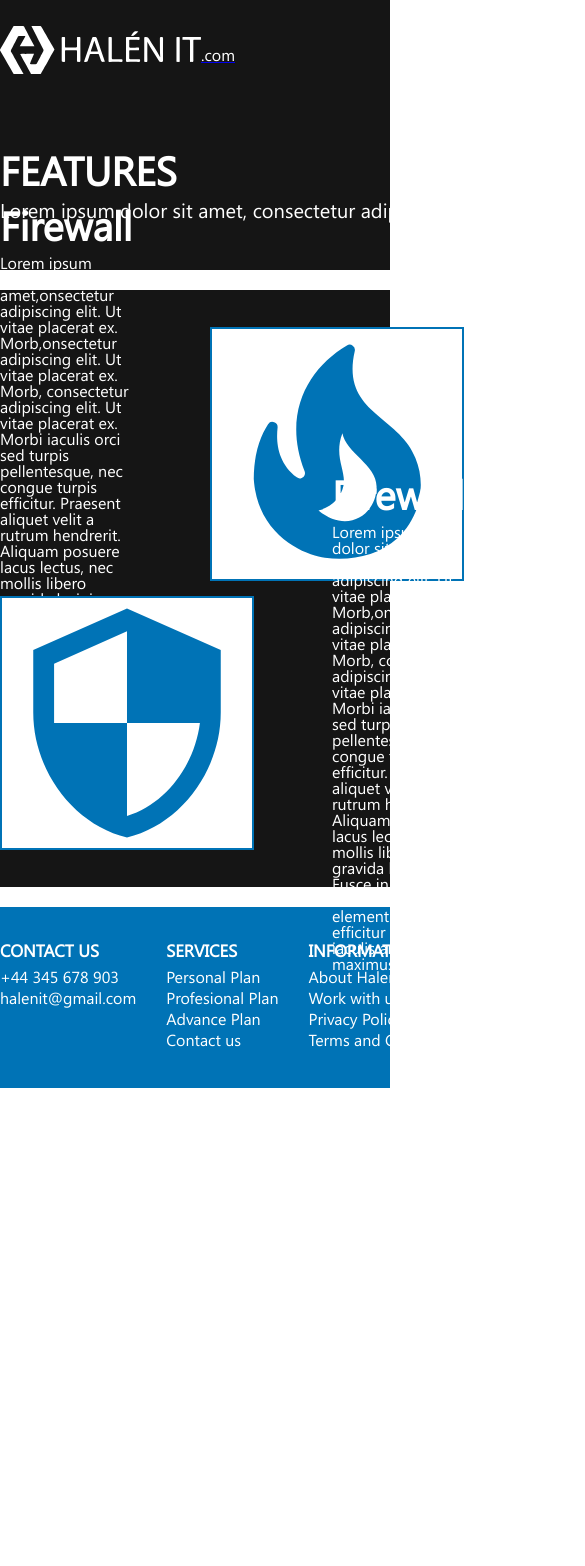
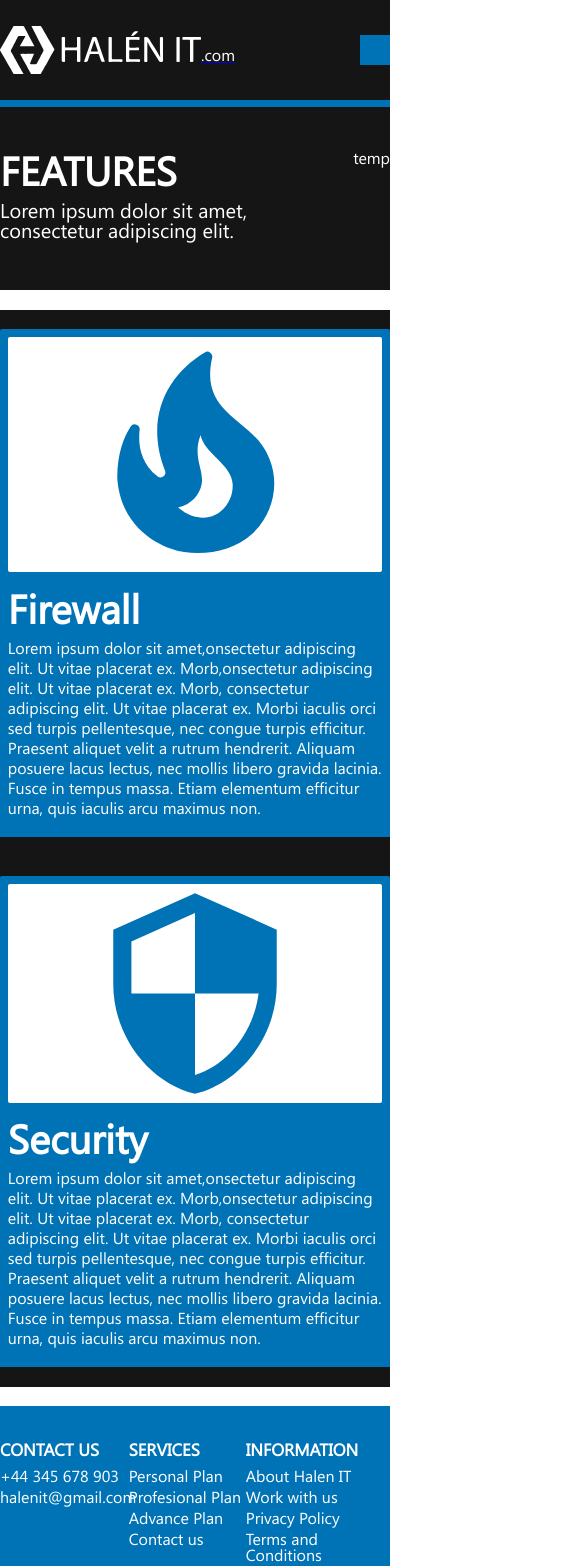
Before and after one commit to himanshubhatti2000/halenit-dev, a React (Create React App) app: page /features in a window 390 px wide. Shown: the top 1566 px of the page, 585 px wide, since content can reach past the window. Before the commit the page ends 1088 px from the top, so only its background shows below. Built offline with nearby package versions, Linux system fonts and the light colour scheme.

Commit message:
updated faeatures, responsive website

```diff
--- a/src/Components/ContactPage.js
+++ b/src/Components/ContactPage.js
@@ -11,7 +11,7 @@ function ContactPage(){
         <div>
             <HeadingContainer title="CONTACT US" desc="sfdfsdfdsfdsfdsfsdfdsfdsfdsfdsfdsfdsfds" loc="img" />
             <div className="contact-container">
-            <div className="social-media">
+            <div className="social-media-contact">
                 <img src={insta} alt="instagram"/>
                 <img src={twitter} alt="twitter"/>
                 <img src={fb} alt="facebook"/>
@@ -20,8 +20,9 @@ function ContactPage(){
                 <div className="tel-img">
                 </div>
                 <div className="tel-info">
+                <div className="tel-desc">
                     <h1>Obaasasasds</h1>
-                    <div className="tel-desc">
+
                         <p>0660-43 18 00 <br/>
                         Järnvägsgatan 8 <br/>
                         Box 221,891 25 Örnsköldsvik</p>
--- a/src/Components/Features.js
+++ b/src/Components/Features.js
@@ -8,7 +8,7 @@ class Features extends Component{
             <div className="features">
                 <div className="feature-container">
 
-                <div className="feature">
+                <div className="feature image-after">
                     <div className="feature-info one">
                         <h1>Firewall</h1>
                         <p>Lorem ipsum dolor sit amet,onsectetur adipiscing elit. Ut vitae placerat ex. Morb,onsectetur adipiscing elit. Ut vitae placerat ex. Morb, consectetur adipiscing elit. Ut vitae placerat ex. Morbi iaculis orci sed turpis pellentesque, nec congue turpis efficitur. Praesent aliquet velit a rutrum hendrerit. Aliquam posuere lacus lectus, nec mollis libero gravida lacinia. Fusce in tempus massa. Etiam elementum efficitur urna, quis iaculis arcu maximus non. </p>
@@ -19,17 +19,18 @@ class Features extends Component{
                 </div>
 
             </div>
-            <div className="feature-container">
+            <div className="feature-container ">
 
-                <div className="feature">
+                <div className="feature image-normal f-mobile">
+
+                <div className="feature-info  two">
+                        <h1>Security</h1>
+                        <p>Lorem ipsum dolor sit amet,onsectetur adipiscing elit. Ut vitae placerat ex. Morb,onsectetur adipiscing elit. Ut vitae placerat ex. Morb, consectetur adipiscing elit. Ut vitae placerat ex. Morbi iaculis orci sed turpis pellentesque, nec congue turpis efficitur. Praesent aliquet velit a rutrum hendrerit. Aliquam posuere lacus lectus, nec mollis libero gravida lacinia. Fusce in tempus massa. Etiam elementum efficitur urna, quis iaculis arcu maximus non. </p>
+                    </div>
                 <div className="feature-img">
                 <img src={security} alt="security"/>
 
 </div>
-                    <div className="feature-info  two">
-                        <h1>Firewall</h1>
-                        <p>Lorem ipsum dolor sit amet,onsectetur adipiscing elit. Ut vitae placerat ex. Morb,onsectetur adipiscing elit. Ut vitae placerat ex. Morb, consectetur adipiscing elit. Ut vitae placerat ex. Morbi iaculis orci sed turpis pellentesque, nec congue turpis efficitur. Praesent aliquet velit a rutrum hendrerit. Aliquam posuere lacus lectus, nec mollis libero gravida lacinia. Fusce in tempus massa. Etiam elementum efficitur urna, quis iaculis arcu maximus non. </p>
-                    </div>
 
                 </div>
 
--- a/src/Components/Header.js
+++ b/src/Components/Header.js
@@ -3,6 +3,7 @@ import {Link} from 'react-router-dom'
 import logo from '../assests/images/logo.svg'
 function Header(){
     return(
+        <>
         <div className="header-container">
        <div className="Header">
        <Link to='/'>
@@ -11,16 +12,20 @@ function Header(){
                <h1 className="logo-lang">.com</h1>
            </div>
            </Link>
-       <div className="contact-us">Contact us: 123-456-769</div>
-       <div className="nav-bar">
-           <Link className="nav-link" to='/features'>Features</Link>
-           <Link className="nav-link" to='/portal'>Portal</Link>
-           <Link className="nav-link" to='/contact-us'>Contact</Link>
-           <h1>Temperoray</h1>
-            </div>
+           <input type="checkbox" id="check"/>
+       <div className="tel-no">Call us: 43434354355</div>
+       <ul className="nav-bar">
+           <div><Link className="nav-link" to='/features'>Features</Link></div>
+           <div><Link className="nav-link" to='/portal'>Portal</Link></div>
+           <div><Link className="nav-link" to='/contact-us'>Contact-us</Link></div>
+           <div>Temp</div>
+        </ul>
+        <div className="mobile-menu-hide">
+        </div>
+        <label htmlFor="check" className="mobile-menu"> </label>
        </div>
        </div>
-
+        </>
     )
 }
 export default Header
--- a/src/Components/Homepage.js
+++ b/src/Components/Homepage.js
@@ -6,7 +6,7 @@ class Homepage extends Component{
         return(
             <div className="top-section-container">
                     <div className="top-section">
-                        <img src={laptopImage} className="laptop-image" alt="laptop" />
+                        <div><img src={laptopImage} className="laptop-image" alt="laptop" /></div>
                         <div className="hero-box">
                             <div className="content">
                                 <h1 className="best">BEST</h1>
--- a/src/style/style.css
+++ b/src/style/style.css
@@ -14,20 +14,32 @@
 /*Header */
 .header-container{
     background-color: #151515;
+
 }
 .Header{
-    width: 1024px;
+    background-color: #151515;
+    max-width: 1024px;
     align-self: auto;
     display: flex;
+    justify-items: center;
     justify-content: space-between;
     min-height: 100px;
     color:white;
     align-items: center;
     margin: 0 auto;
+}
+.mobile-menu-hide{
+    position: absolute;
+    width: 100%;
+    min-height: 100px;
+
+    background-color: #151515;
+    z-index: -1;
 
 }
 .logo{
     display: flex;
+
 }
 .logo-lang{
     color: white;
@@ -37,11 +49,7 @@
     margin-top: 21px;
 }
 
-.nav-bar{
-    display: flex;
-    justify-content:space-between;
 
-}
 .nav-link{
     color: white;
     margin-left: 10px;
@@ -50,6 +58,65 @@
 .nav-bar h1{
     padding-left: 20px;
 }
+.mobile-menu{
+    background-color: #0073B6;
+    height: 30px;
+    width: 30px;
+    padding-left: 0px;
+    display: none;
+}
+
+.nav-bar{
+   float: right;
+   display: flex;
+
+}
+#check{
+    display: none;
+}
+
+@media(max-width: 600px){
+    .tel-no{
+        display: none;
+    }
+    .nav-bar{
+        text-align: center;
+        display: flex;
+        justify-items: center;
+        flex-direction: column;
+        position: absolute;
+        background-color: #0073B6;
+        width: 100%;
+        padding-top: 50px;
+        padding-bottom: 50px;
+        line-height: 20pt;
+        top: -100%;
+        transition: all 0.5s;
+        z-index: -1;
+
+    }
+    .mobile-menu{
+        display: block;
+    }
+    .Header{
+        position: fixed;
+        width: 100%;
+    }
+    .header-container{
+        height: 100px;
+    }
+
+    #check:checked~ .nav-bar{
+    margin-top: 200px;
+       display: flex;
+    }
+    #check:checked~ .mobile-menu{
+        background-color: coral;
+    }
+    }
+
+
+
 /*Homepage*/
 
 .top-section-container{
@@ -58,7 +125,7 @@
 
 }
 .top-section{
-    width: 1024px;
+    max-width: 1024px;
     display: flex;
     margin: 0 auto ;
     padding-top: 50px;
@@ -66,10 +133,10 @@
 }
 .laptop-image{
     height: 500px;
-    width: 474px;
+    max-width: 474px;
 }
 .hero-box{
-    width: 100%;
+    max-width: 100%;
     display: flex;
     justify-content: space-between;
     align-items: center;
@@ -131,7 +198,7 @@ input:-webkit-autofill:active {
     }
 
     .top-section-bottom{
-        width: 1024px;
+        max-width: 1024px;
         color: white;
         display: flex;
         justify-content: space-between;
@@ -148,7 +215,7 @@ input:-webkit-autofill:active {
         padding: 120px 0;
     }
     .about-us div{
-        width:550px;
+        max-width:550px;
         background-color:#0073B6;
     }
 
@@ -161,11 +228,12 @@ input:-webkit-autofill:active {
         padding-bottom: 20px;
     }
     .about-us p{
-        width: 1024px;
+        max-width: 1024px;
         margin: 0 auto;
         padding-top: 40px;
         font-size: 20px;
     }
+
     /*reviews*/
     .reviews-container{
         background-color: #151515;
@@ -201,12 +269,47 @@ input:-webkit-autofill:active {
         border-radius: 50%;
     }
     .reviews{
-        width: 1024px;
+        max-width: 1024px;
         margin: 0 auto;
         padding: 50px 0;
         display: flex;
         justify-content: space-between;
     }
+    @media(max-width: 600px){
+        .top-section{
+            flex-direction: column;
+        }
+        .hero-box{
+            background-color:#151515bb;
+            margin-left: 10%;
+            margin-top: -370px;
+            padding-left: 5%;
+            padding-top: 40px;
+            padding-right: 20px;
+            padding-bottom: 40px;
+
+        }
+        .about-us p{
+            padding-left: 10%;
+            padding-right: 10%;
+        }
+        .reviews{
+            flex-direction: column;
+
+        }
+        .reviews-container{
+            display: flex;
+        }
+        .review-card{
+            margin-bottom: 10px;
+        }
+        .content{
+            margin-left: 0px;
+        }
+        #check:checked~ .top-section-container{
+            margin-top: 200px;
+            }
+       }
     /*Footer */
     .footer-container{
         background-color: #0073B6;
@@ -214,7 +317,7 @@ input:-webkit-autofill:active {
         padding-bottom: 35px;
     }
     .footer{
-        width: 1024px;
+        max-width: 1024px;
         margin: 0 auto;
         color: white;
         display: flex;
@@ -226,7 +329,8 @@ input:-webkit-autofill:active {
         justify-content: space-between;
     }
     .links div{
-        margin-right: 30px;
+        margin-right: 30%;
+        min-width: 30%;
     }
 
     .links h1{
@@ -244,6 +348,23 @@ input:-webkit-autofill:active {
     }
     .site{
         margin-top: 60%;
+    }
+    @media(max-width: 600px){
+        .footer{
+            flex-direction: column;
+        }
+        .links div{
+            margin-right: 0%;
+        }
+        .social-media{
+            margin: 0 auto;
+            width: 100%;
+            background-color: #28b463;
+
+        }
+        .social-media-and-site{
+            margin:0 auto;
+        }
     }
     /*slide */
     .slider{
@@ -357,7 +478,7 @@ input:-webkit-autofill:active {
 }
 .heading{
     color: white;
-    width: 1024px;
+    max-width: 1024px;
     margin: 0 auto;
     display: flex;
     justify-content: space-between;
@@ -386,59 +507,114 @@ input:-webkit-autofill:active {
     display: flex;
     justify-content: space-between;
     margin-bottom: 5%;
+
 }
 .feature{
-    width: 1024px;
+    max-width: 1024px;
     margin: 0 auto;
-    height: 250px;
-   display: flex;
-   justify-content: space-between;
+    min-height: 250px;
    align-items: center;
 
+}
+.image-after{
+    display: flex;
+    justify-content: space-between;
+}
+
+.image-normal{
+    display: flex;
+    flex-direction: row-reverse;
 
 }
 .feature-info{
-    width: 30%;
     min-height: 160px;
-    width: 100%;
+    max-width: 100%;
+    background-color: #0073B6;
+    padding-top: 3%;
+    padding-bottom: 3%;
 }
 .one{
     padding-right: 20%;
+    padding-left: 10%;
 }
 .two{
     padding-left: 20%;
+    padding-right: 10%;
 }
 .feature-info h1{
     font-weight: bold;
     font-size: 40px;
     margin-bottom: 10px;
 }
+.feature-info p{
+    padding-bottom: 3%;
+    line-height: 15pt;
+}
 .feature-img{
     background-color: white;
-    border: 2px solid #0073B6;
+    border: 4px solid #0073B6;
+    box-shadow: 0px 0px 50px #222222;
+    border-radius: 10px;
     width: 100%;
     height: 100%;
     display: flex;
     justify-content: center;
 }
-.feature-img img{
 
+.image-first{
+
+    flex-direction: row reverse;
 }
+@media(max-width: 600px){
+    .features{
+        padding-top: 5%;
+        padding-bottom: 0%;
+    }
+    .feature-container{
+        flex-direction:column;
+        padding-top: 0%;
+        padding-bottom: 0%;
+    }
+    .feature{
+        flex-direction: column-reverse;
+        margin-bottom: 5%;
+        background-color: #0073B6;
+        box-sizing: border-box;
+        border-radius: 2px;
 
+    }
+    .f-mobile{
+        flex-direction: column-reverse;
+    }
+    .one{
+        padding-right: 0px;
+    }
+    .two{
+        padding-left: 0px;
+    }
+    .feature-info{
+        padding: 2%;
+    }
+    .feature-img{
+        border: 8px solid #0073B6;
+        box-sizing: border-box;
+        box-shadow: 0px 0px;
+    }
+}
 /*Contact-us*/
 .contact-container{
-    width: 1024px;
+    max-width: 1024px;
     margin: 0 auto;
     margin-top: 30px;
     margin-bottom: 50px;
 }
-.social-media{
+.social-media-contact{
     width: 50%;
     display: flex;
     justify-content: space-between;
     margin-bottom: 20px;
 }
-.social-media img{
+.social-media-contact img{
     height: 60px;
     padding-left: 20px;
     padding-right: 20px;
@@ -459,7 +635,7 @@ input:-webkit-autofill:active {
     padding-left: 10%;
     display: flex;
     flex-direction: column;
-    align-self: center;
+    justify-content: center;
 
 }
 .tel-info h1{
@@ -484,6 +660,50 @@ input:-webkit-autofill:active {
 .contact-line{
     margin-top: 50px;
     font-size: 15px;
+}
+@media(max-width:600px){
+    .contact-main{
+        flex-direction: column;
+    }
+    .tel-img{
+        width: 100%;
+    }
+    .tel-info{
+        padding-left: 0%;
+        margin: 0 auto;
+        width: 100%;
+
+        padding-top: 20px;
+        padding-bottom: 20px;
+        flex-direction: row;
+        justify-content: space-between;
+
+    }
+    .social-media-contact{
+        width: 100%;
+
+
+    }
+    .tel-info p{
+        width: 100%;
+    }
+    .tel-ico{
+
+        justify-content: space-evenly;
+        align-items: center;
+    }
+    .tel-ico img{
+        margin-top: 20px;
+        height: 30px;
+    }
+
+    .contact-line{
+        padding-left:10%;
+        padding-right: 10%;
+    }
+    .tel-desc{
+        padding-left: 5%;
+    }
 }
 /*Log in*/
 /*.portal-heading{
```
Also changed, not shown: 1 other file (tests, documents, lock files or other folders).
